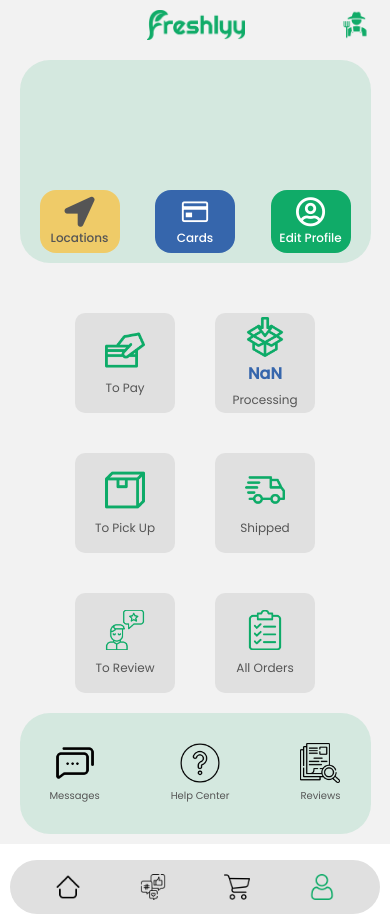
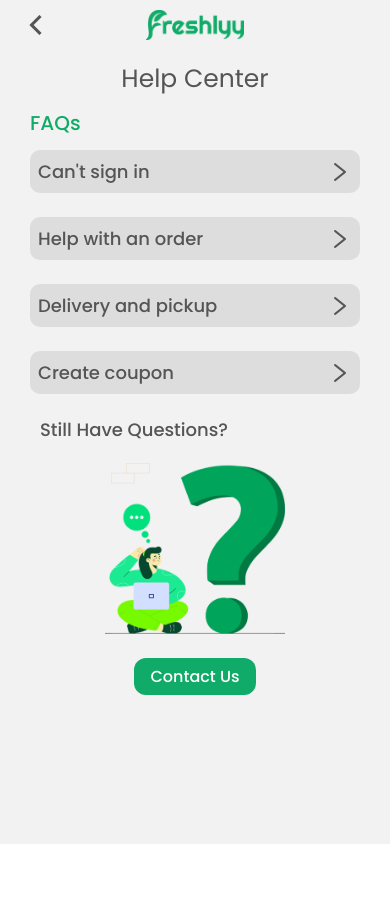
Before and after one commit to Ascendants/FreshlyyMobile, a React Native app in the folder Freshlyy/: screen /Checkout in a window 390 px wide. After the commit the page ends 844 px from the top, so only its background shows below. Built offline with nearby package versions, Linux system fonts and the light colour scheme; no server answers.

Commit message:
Help Center home page

```diff
--- a/Freshlyy/App.js
+++ b/Freshlyy/App.js
@@ -13,7 +13,7 @@
 import StartScreen from './screens/StartScreen';
 import ProductDetailScreen from './screens/ProductDetailScreen';
 import GetStartedScreen from './screens/GetStartedScreen';
-import DashBoard from './screens/FarmerDashboardScreen';
+import FarmerDashBoardScreen from './screens/FarmerDashboardScreen';
 import MyCartScreen from './screens/MyCartScreen';
 import CheckoutScreen from './screens/CheckoutScreen';
 import HomeScreen from './screens/HomeScreen';
@@ -32,6 +32,7 @@
 import EorDproduct from './screens/EorDproduct';
 import CustomerDashboardScreen from './screens/CustomerDashboardScreen';
 import FarmerDashboardScreen from './screens/FarmerDashboardScreen';
+import HelpCenterScreen from './screens/HelpCenterScreen';
 
 export default function App() {
   const [fonts] = useFonts({
@@ -49,7 +50,7 @@
         >
           <Stack.Screen
             name='Checkout'
-            component={CustomerDashboardScreen}
+            component={HelpCenterScreen}
             initialParams={{
               purl: 'nuwara_eliya_strawberries_63b6b7b160d78bea22456aa8',
               // purl: 'sri_lankan_carrots_63b6b9929ad79279b814928f',
--- /dev/null
+++ b/Freshlyy/screens/HelpCenterScreen.js
@@ -0,0 +1,87 @@
+import React from "react";
+import {
+  StyleSheet,
+  View,
+  Image,
+  Text,
+  ScrollView,
+  TouchableOpacity,
+} from 'react-native';
+import { Button } from '../components/Buttons';
+import Header from '../components/Header';
+import { SafeAreaView } from 'react-native-safe-area-context';
+import Theme from '../constants/theme';
+import { H3, H4, H5 } from '../components/Texts';
+import { AntDesign } from '@expo/vector-icons';
+
+export default function (){
+  return (
+    <SafeAreaView>
+      <Header back={true}/>
+      <H3 style={{textAlign: 'center'}}>Help Center</H3>
+      <ScrollView>
+        <View style={styles.container}>
+          <H4 style={{color: Theme.primary}}>FAQs</H4>
+          <TouchableOpacity style={styles.button}>
+            <View style={styles.barContainer}>
+              <H5>Can't sign in</H5>
+              <AntDesign name="right" size={24} color={Theme.textColor} />
+            </View>
+          </TouchableOpacity>
+          <TouchableOpacity style={styles.button}>
+            <View style={styles.barContainer}>
+              <H5>Help with an order</H5>
+              <AntDesign name="right" size={24} color={Theme.textColor} />
+            </View>
+          </TouchableOpacity>
+          <TouchableOpacity style={styles.button}>
+            <View style={styles.barContainer}>
+              <H5>Delivery and pickup</H5>
+              <AntDesign name="right" size={24} color={Theme.textColor} />
+            </View>
+          </TouchableOpacity>
+          <TouchableOpacity style={styles.button}>
+            <View style={styles.barContainer}>
+              <H5>Create coupon</H5>
+              <AntDesign name="right" size={24} color={Theme.textColor} />
+            </View>
+          </TouchableOpacity>
+          <H5 style={{margin: 10}}>Still Have Questions?</H5>
+          <Image source={require('../assets/support-ticket.png')} style={styles.image}/>
+          <View style={styles.bottomContainer}>
+            <Button title='Contact Us' size='normal' color='filledPrimary' />
+          </View>
+        </View>
+      </ScrollView>
+    </SafeAreaView>
+  )
+}
+
+const styles = StyleSheet.create({
+  container: {
+    margin: 10,
+    height: "100%",
+    paddingHorizontal: 20,
+  },
+  button: {
+    backgroundColor: Theme.tertiaryShade,
+    borderRadius: 10,
+    padding: 8,
+    marginVertical: 12,
+  },
+  barContainer: {
+    flexDirection: 'row',
+    justifyContent: 'space-between',
+    alignItems: 'center',
+  },
+  image: {
+    width: 180,
+    height: 180,
+    alignSelf: 'center',
+    marginVertical: 10,
+  },
+  bottomContainer: {
+    width: '40%',
+    alignSelf: 'center'
+  },
+})
```
Also changed, not shown: Freshlyy/assets/support-ticket.png (added), 1 other file (tests, documents, lock files or other folders).
